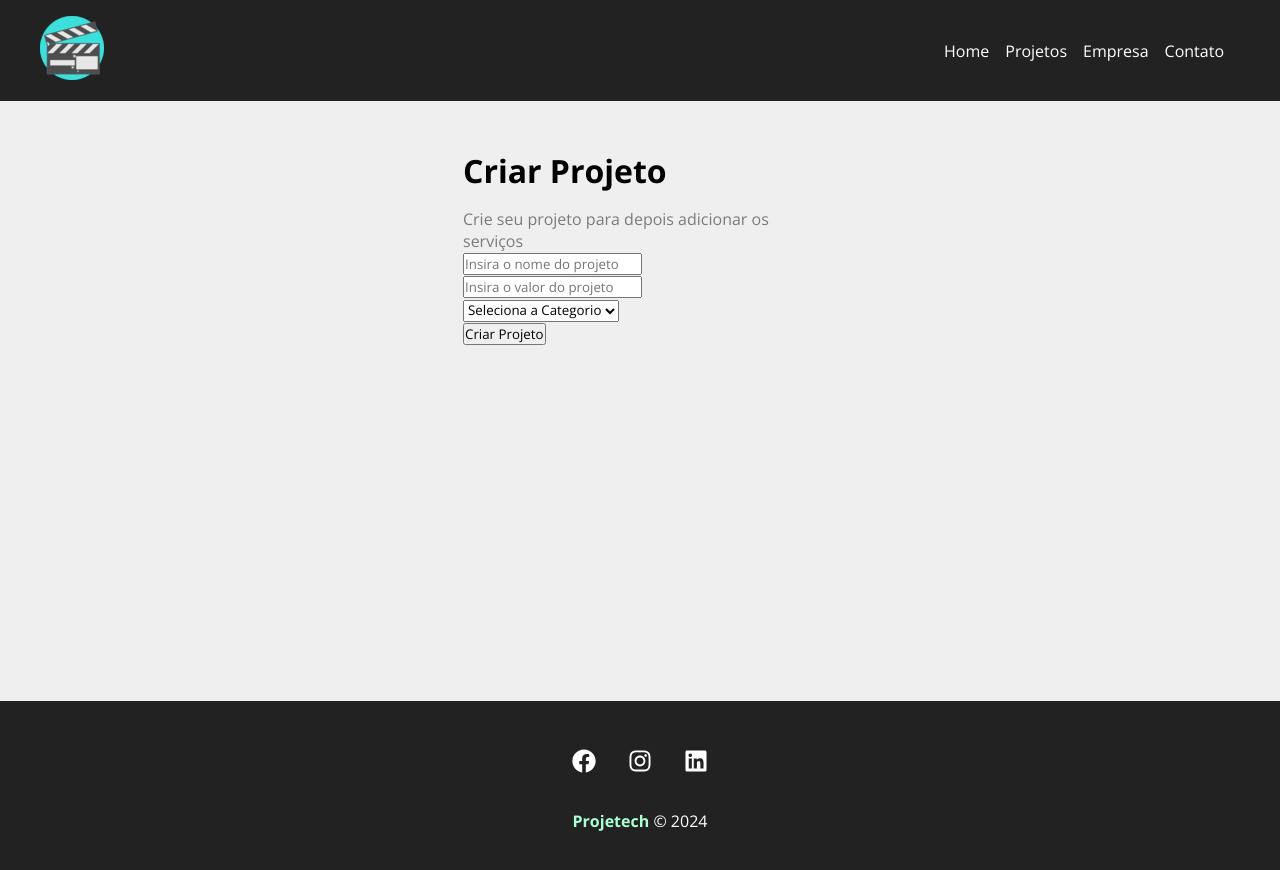
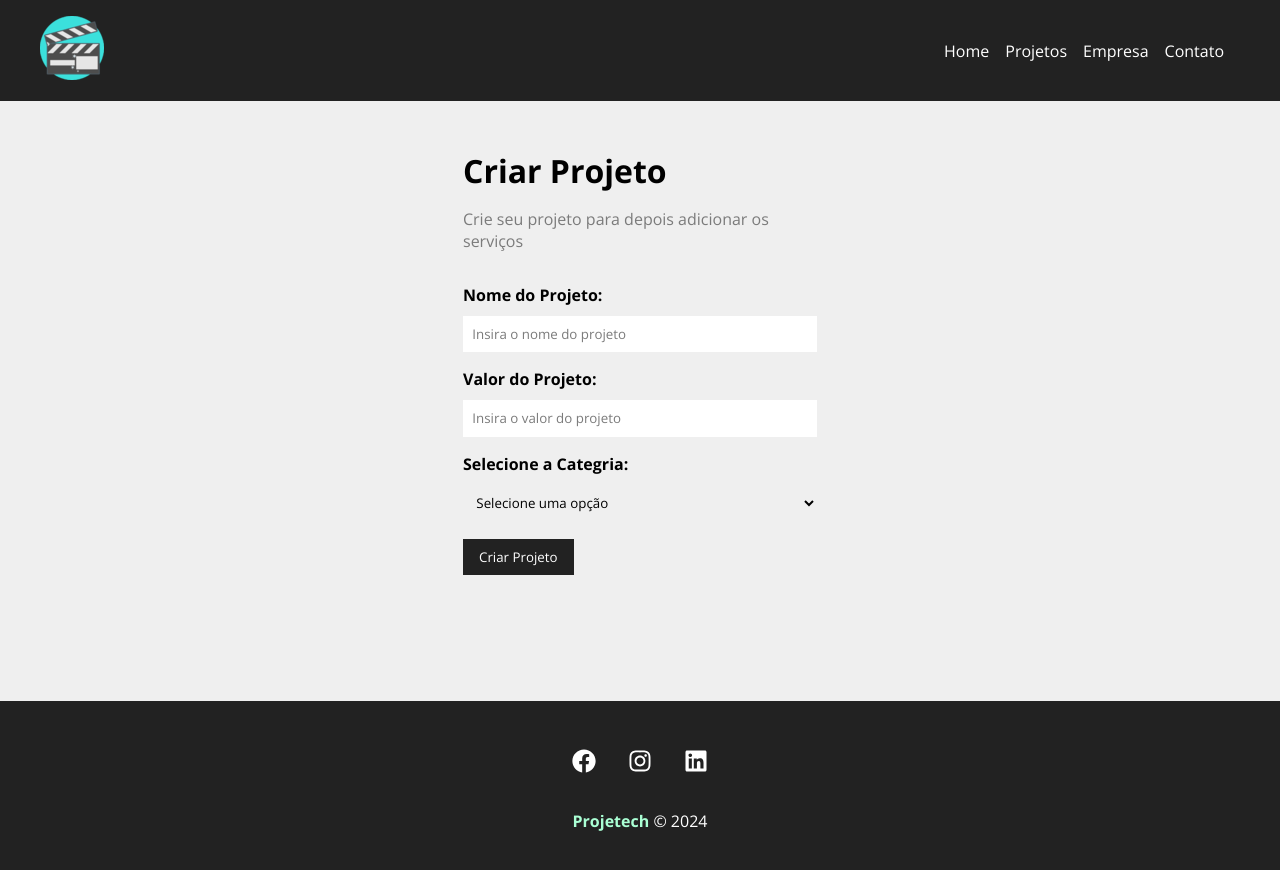
Before and after one commit to guilherme-beloni/myapp, a React (Create React App) app: page /newproject in a window 1280 px wide. Shown: the top 870 px of the page. Built offline with nearby package versions, Linux system fonts and the light colour scheme.

Commit message:
form_commit

```diff
--- /dev/null
+++ b/src/components/form/Input.js
@@ -0,0 +1,19 @@
+import styles from "./Input.module.css";
+
+function Input({ type, text, name, placeholder, handleOnChange, value }) {
+  return (
+    <div className={styles.form_control}>
+      <label htmlFor={name}>{text}:</label>
+      <input
+        type={type}
+        name={name}
+        id={name}
+        placeholder={placeholder}
+        onChange={handleOnChange}
+        value={value}
+      ></input>
+    </div>
+  );
+}
+
+export default Input;
--- /dev/null
+++ b/src/components/form/Input.module.css
@@ -0,0 +1,20 @@
+.form_control {
+  display: flex;
+  flex-direction: column;
+  margin-bottom: 1em;
+}
+
+.form_control label {
+  margin-bottom: 0.6em;
+  font-weight: bold;
+}
+
+.form_control input {
+  padding: 0.7em;
+  border-radius: 0;
+  border: none;
+}
+
+.form_control input::placeholder {
+  color: #7b7b7b;
+}
--- /dev/null
+++ b/src/components/form/Select.js
@@ -0,0 +1,14 @@
+import styles from "./Select.module.css";
+
+function Select({ text, name, options, handleOnChange, value }) {
+  return (
+    <div className={styles.form_control}>
+      <label htmlFor={name}>{text}:</label>
+      <select name={name} id={name}>
+        <option>Selecione uma opção</option>
+      </select>
+    </div>
+  );
+}
+
+export default Select;
--- /dev/null
+++ b/src/components/form/Select.module.css
@@ -0,0 +1,16 @@
+.form_control {
+  display: flex;
+  flex-direction: column;
+  margin-bottom: 1em;
+}
+
+.form_control label {
+  margin-bottom: 0.6em;
+  font-weight: bold;
+}
+
+.form_control select {
+  padding: 0.7em;
+  border-radius: 0;
+  border: none;
+}
--- /dev/null
+++ b/src/components/form/SubmitButton.js
@@ -0,0 +1,11 @@
+import styles from "./SubmitButton.module.css";
+
+function SubmitButton({ text }) {
+  return (
+    <div>
+      <button className={styles.btn}>{text}</button>
+    </div>
+  );
+}
+
+export default SubmitButton;
--- /dev/null
+++ b/src/components/form/SubmitButton.module.css
@@ -0,0 +1,13 @@
+.btn {
+  background-color: #222;
+  color: #fff;
+  padding: 0.7em 1.2em;
+  text-decoration: none;
+  transition: 0.5s;
+  cursor: pointer;
+  border: none;
+}
+
+.btn:hover {
+  color: #aaffd4;
+}
--- a/src/components/pages/NewProject.js
+++ b/src/components/pages/NewProject.js
@@ -5,7 +5,7 @@ function NewProject() {
     <div className={styles.newproject_container}>
       <h1>Criar Projeto</h1>
       <p>Crie seu projeto para depois adicionar os serviços</p>
-      <ProjectForm />
+      <ProjectForm btnText="Criar Projeto" />
     </div>
   );
 }
--- a/src/components/project/ProjectForm.js
+++ b/src/components/project/ProjectForm.js
@@ -1,23 +1,27 @@
-function ProjectForm() {
+import styles from "./ProjectForm.module.css";
+import Input from "../form/Input";
+import Select from "../form/Select";
+import SubmitButton from "../form/SubmitButton";
+function ProjectForm({ btnText }) {
   return (
-    <form>
-      <div>
-        <input type="text" placeholder="Insira o nome do projeto"></input>
-      </div>
-      <div>
-        <input type="number" placeholder="Insira o valor do projeto"></input>
-      </div>
-      <div>
-        <select name="category_id">
-          <option>Seleciona a Categorio</option>
-        </select>
-      </div>
-      <div>
-        <input type="submit" value="Criar Projeto"></input>
-      </div>
+    <form className={styles.form}>
+      <Input
+        type="text"
+        text="Nome do Projeto"
+        name="name"
+        placeholder="Insira o nome do projeto"
+      />
+
+      <Input
+        type="number"
+        text="Valor do Projeto"
+        name="budget"
+        placeholder="Insira o valor do projeto"
+      />
+      <Select name="categoty_id" text="Selecione a Categria" />
+      <SubmitButton text={btnText} />
     </form>
   );
 }
 
 export default ProjectForm;
-<div></div>;
--- /dev/null
+++ b/src/components/project/ProjectForm.module.css
@@ -0,0 +1,4 @@
+.form {
+  width: 100%;
+  margin: 2em 0;
+}
```
